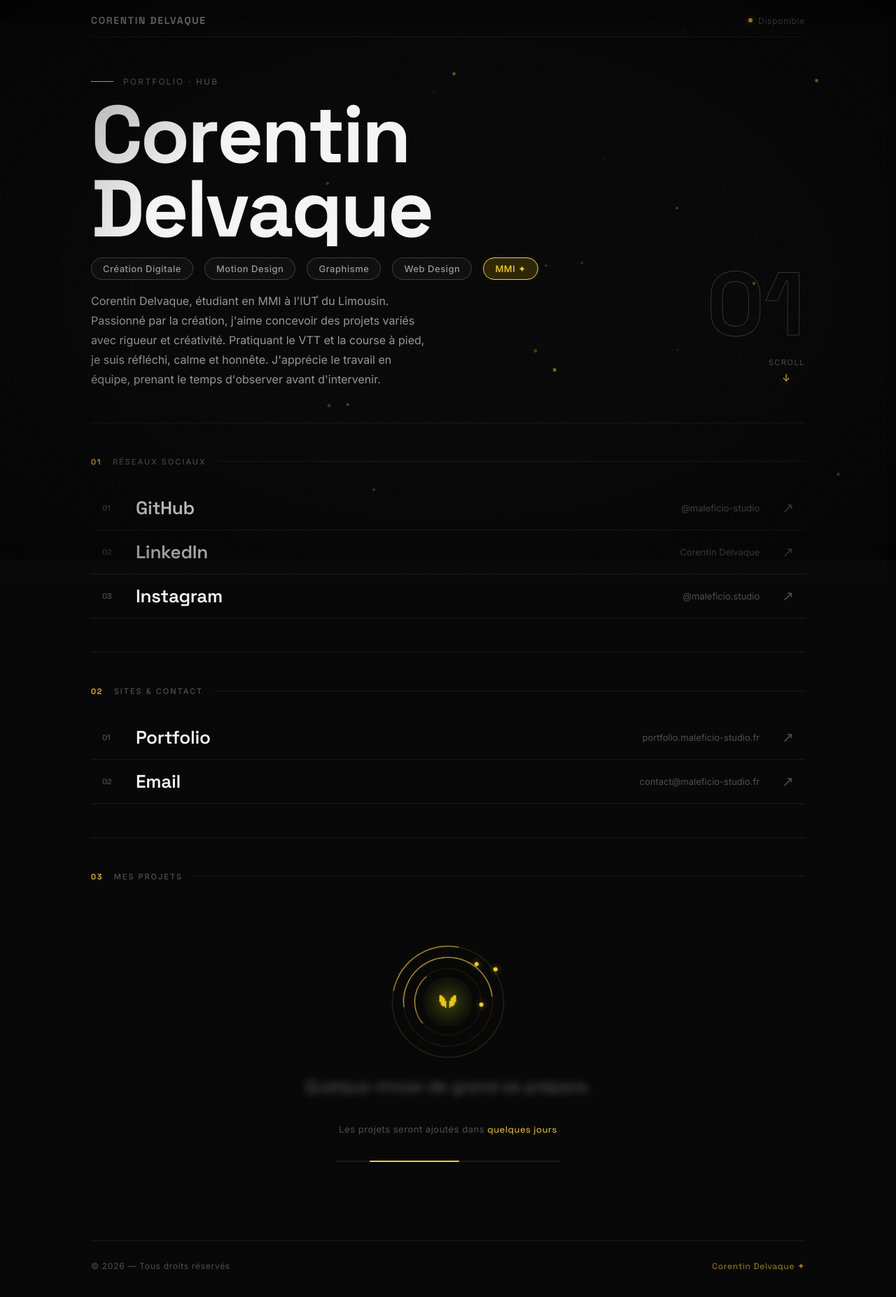
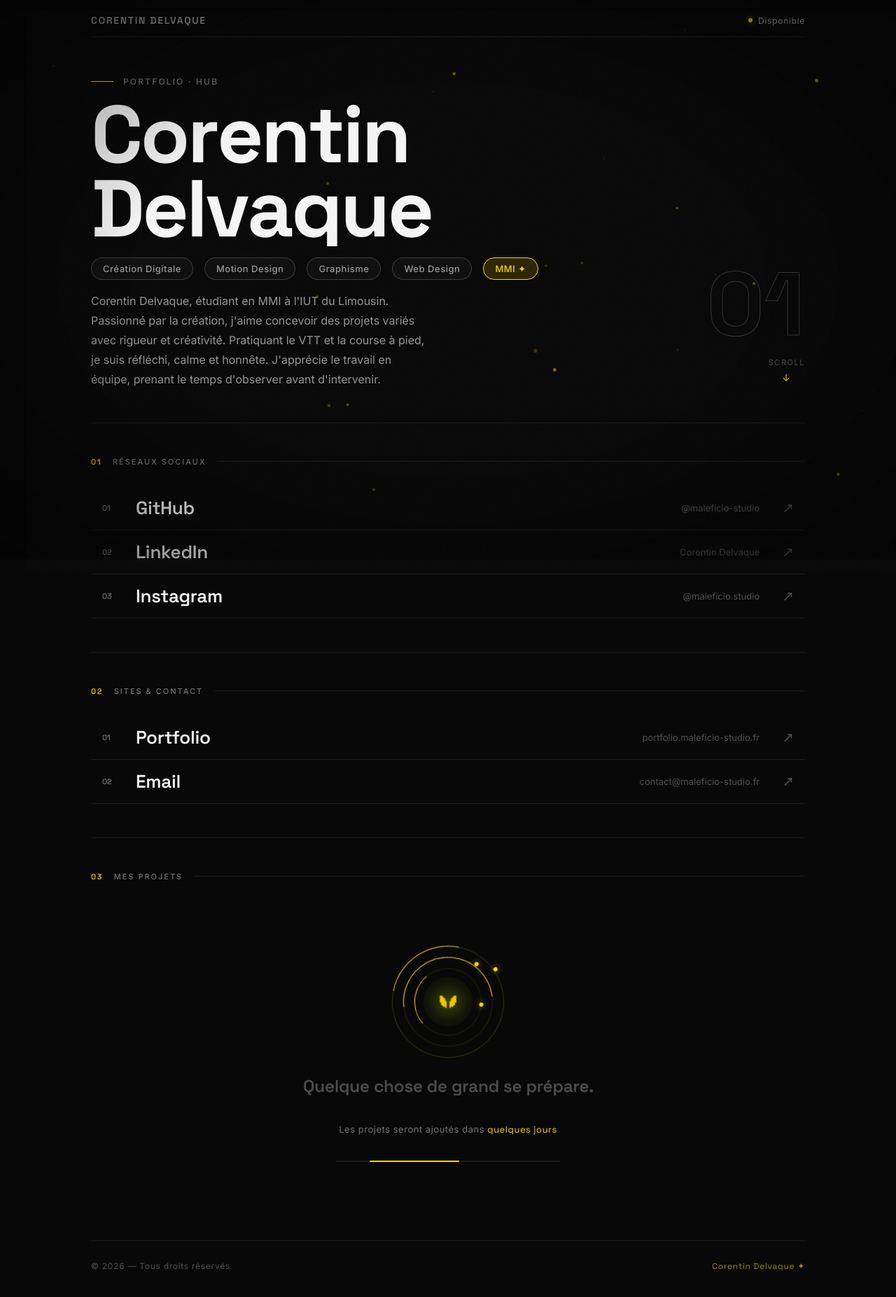
Before and after one commit to maleficio-studio/Hub, a React (Vite) app: page / in a window 1280 px wide. Shown: the top 1854 px of the page at 70% size. Built offline with nearby package versions, Linux system fonts and the light colour scheme.

Commit message:
perf: optimize bundle splitting and font loading, and improve contrast accessibility

```diff
--- a/index.html
+++ b/index.html
@@ -43,13 +43,22 @@
     <link rel="apple-touch-icon" href="/favicon.png" />
     <meta name="theme-color" content="#FFD500" />
 
-    <!-- Fonts -->
+    <!-- Fonts — chargement non-bloquant pour éviter le render-blocking -->
     <link rel="preconnect" href="https://fonts.googleapis.com" />
     <link rel="preconnect" href="https://fonts.gstatic.com" crossorigin />
+    <link rel="preconnect" href="https://analytics.google.com" />
     <link
       href="https://fonts.googleapis.com/css2?family=Inter:wght@300;400;500;600;700;800;900&family=Space+Grotesk:wght@400;500;600;700&display=swap"
       rel="stylesheet"
+      media="print"
+      onload="this.media='all'"
     />
+    <noscript>
+      <link
+        href="https://fonts.googleapis.com/css2?family=Inter:wght@300;400;500;600;700;800;900&family=Space+Grotesk:wght@400;500;600;700&display=swap"
+        rel="stylesheet"
+      />
+    </noscript>
   </head>
 
   <!-- Google tag (gtag.js) -->
--- a/src/components/projects/NoProjects.jsx
+++ b/src/components/projects/NoProjects.jsx
@@ -48,9 +48,9 @@ export default function NoProjects() {
           <motion.p
             key={msgIndex}
             className="no-projects-msg"
-            initial={{ opacity: 0, y: 16, filter: "blur(8px)" }}
-            animate={{ opacity: 1, y: 0, filter: "blur(0px)" }}
-            exit={{ opacity: 0, y: -16, filter: "blur(8px)" }}
+            initial={{ opacity: 0, y: 16, scale: 0.97 }}
+            animate={{ opacity: 1, y: 0, scale: 1 }}
+            exit={{ opacity: 0, y: -16, scale: 1.02 }}
             transition={{ duration: 0.55, ease: [0.22, 1, 0.36, 1] }}
           >
             {MESSAGES[msgIndex]}
--- a/src/index.css
+++ b/src/index.css
@@ -19,6 +19,7 @@
 
   --white: #f5f5f5;
   --white-60: rgba(245, 245, 245, 0.6);
+  --white-45: rgba(245, 245, 245, 0.45); /* contraste WCAG AA sur fond #080808 */
   --white-30: rgba(245, 245, 245, 0.3);
   --white-12: rgba(245, 245, 245, 0.12);
 
@@ -183,7 +184,7 @@ body::before {
   align-items: center;
   gap: 8px;
   font-size: 0.75rem;
-  color: var(--white-30);
+  color: var(--white-60); /* was --white-30: contraste insuffisant */
   letter-spacing: 0.06em;
 }
 
@@ -232,7 +233,7 @@ body::before {
   font-weight: 500;
   letter-spacing: 0.18em;
   text-transform: uppercase;
-  color: var(--white-30);
+  color: var(--white-45); /* was --white-30: contraste insuffisant */
 }
 
 .eyebrow-line {
@@ -369,7 +370,7 @@ body::before {
   font-weight: 500;
   letter-spacing: 0.18em;
   text-transform: uppercase;
-  color: var(--white-30);
+  color: var(--white-45); /* was --white-30: contraste insuffisant */
 }
 
 .label-rule {
@@ -427,7 +428,7 @@ body::before {
 
 .social-num {
   font-size: 0.6875rem;
-  color: var(--white-30);
+  color: var(--white-45); /* was --white-30: contraste insuffisant */
   font-family: var(--font-display);
   font-weight: 500;
   width: 24px;
@@ -834,7 +835,6 @@ body::before {
   width: 36px;
   height: 36px;
   object-fit: contain;
-  image-rendering: pixelated;
   filter: drop-shadow(0 0 10px var(--accent-glow));
 }
 
@@ -901,7 +901,7 @@ body::before {
 
 .no-projects-sub {
   font-size: 0.8125rem;
-  color: var(--white-30);
+  color: var(--white-45); /* was --white-30: contraste insuffisant */
   letter-spacing: 0.04em;
 }
 
--- a/vite.config.js
+++ b/vite.config.js
@@ -7,4 +7,15 @@ export default defineConfig({
   plugins: [react(), tailwindcss()],
   // Domaine custom GitHub Pages → base "/"
   base: "/",
+  build: {
+    rollupOptions: {
+      output: {
+        // Sépare motion/react du bundle principal → réduit le JS bloquant
+        manualChunks: {
+          "vendor-motion": ["motion/react"],
+          "vendor-react": ["react", "react-dom"],
+        },
+      },
+    },
+  },
 });
```
Also changed, not shown: src/assets/logo.png.
